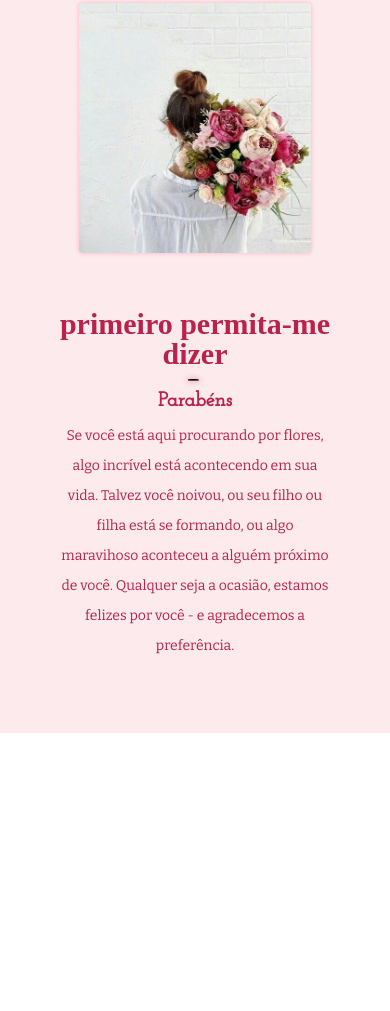
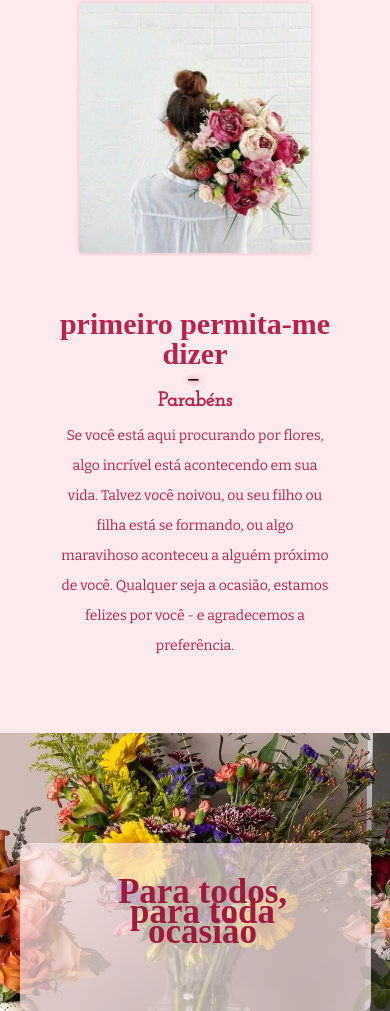
Before and after one commit to 0quel0/foxndflora, a plain HTML site: page site_de_floricultura/index.html in a window 390 px wide. Shown: the part 989-2000 px from the top of the page. Before the commit the page ends 1722 px from the top, so only its background shows below. Drawn offline with nearby package versions, Linux system fonts and the light colour scheme; a web font is replaced by a local one.

Commit message:
Add files via upload

```diff
--- a/site_de_floricultura/index.html
+++ b/site_de_floricultura/index.html
@@ -10,6 +10,9 @@
     <link rel="preconnect" href="https://fonts.googleapis.com">
     <link rel="preconnect" href="https://fonts.gstatic.com" crossorigin>
     <link href="https://fonts.googleapis.com/css2?family=Bitter&family=Josefin+Slab:wght@500&family=MonteCarlo&display=swap" rel="stylesheet">
+    <link rel="preconnect" href="https://fonts.googleapis.com">
+    <link rel="preconnect" href="https://fonts.gstatic.com" crossorigin>
+    <link href="https://fonts.googleapis.com/css2?family=Passions+Conflict&display=swap" rel="stylesheet">
 </head>
 <body>
   <!---------------------header----------------------->
@@ -53,6 +56,18 @@
 
     </section>
 
+ <!----------------------Banner 2--------------------------->
+
+ <section class="banner2">
+    <div class="background">
+        <h1>Para todos,<br>para toda ocasião</h1>
+    </div>
+ </section>
+
+ <!-----------------------Fale conosco---------------------->
+
+
+
  <!----------------------JavaScript------------------------->
     <script>
         var navLinks = document.getElementById("navLinks");
--- a/site_de_floricultura/style.css
+++ b/site_de_floricultura/style.css
@@ -1,4 +1,5 @@
 @import url('https://fonts.googleapis.com/css2?family=Bitter&family=Josefin+Slab:wght@500&family=MonteCarlo&display=swap');
+@import url('https://fonts.googleapis.com/css2?family=Passions+Conflict&display=swap');
 
 *{
     margin: 0;
@@ -123,6 +124,7 @@ nav .fa{
         text-align: left;
         z-index: 2;
         transition: 0.5s;
+        background-color:#f7bac4;
     }
 
     nav .fa{
@@ -239,3 +241,66 @@ nav .fa{
         font-size: 14px;
     }
 }
+
+/*--------------Banner 2-------------*/
+.banner2{
+    height: 400px;
+    width: 100%;
+    background: url(img/online-flowers-2048px-0469-2x1-1.webp);
+    background-position: center;
+    background-size: auto;
+    position: relative;
+    text-align: center;
+}
+
+.background{
+    position: absolute;
+    background-color: #fceaedb0;
+    height: 30vh;
+    right: 30%;
+    left: 30%;
+    margin-top: 4%;
+    padding: 80px;
+    text-align: center;
+    border-radius: 10px;
+    margin-right: 20px;
+    line-height: 30px;
+}
+
+.background h1{
+    font-family: 'Passions Conflict';
+    font-size: 70px;
+    font-weight: 700;
+    color: #a01a3e;
+}
+
+@media(max-width: 850px){
+    *{
+        margin: 0;
+        padding: 0;
+    }
+
+    .banner2{
+        justify-content: center;
+    }
+    .background{
+        position: absolute;
+        background-color: #fceaedb0;
+        height: 20vh;
+        width: 90vw;
+        left: 5%;
+        margin-top: 110px;
+        border-radius: 10px;
+        line-height: 20px;
+    }
+    .background h1{
+        position: absolute;
+        font-family: 'Passions Conflict';
+        font-size: 35px;
+        font-weight: 700;
+        color: #a01a3e;
+        bottom: 70px;
+        right: 70px;
+        left: 85px;
+    }
+}
```
Also changed, not shown: site_de_floricultura/img/images.jpeg (added), site_de_floricultura/img/online-flowers-2048px-0469-2x1-1.webp (added).
